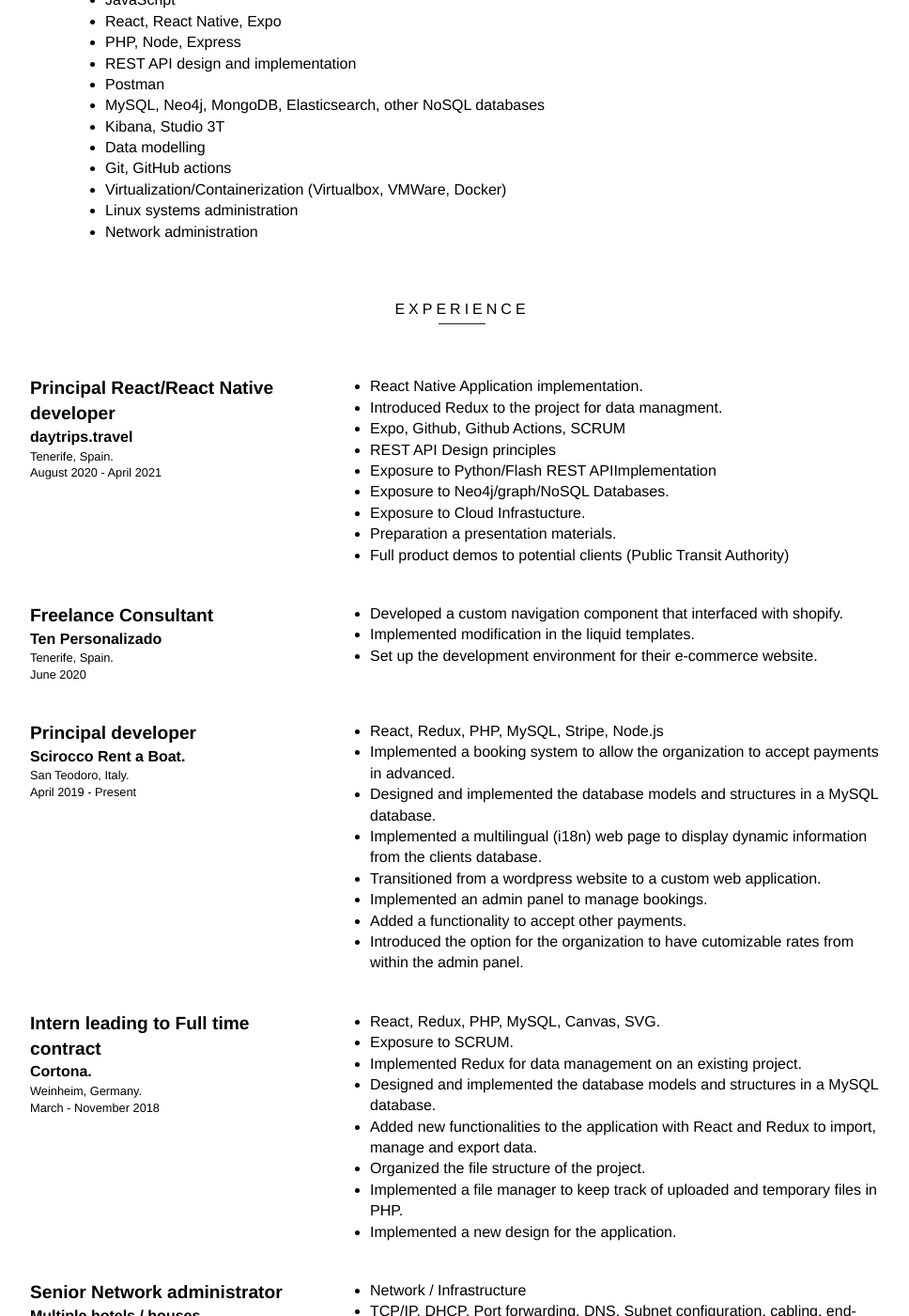
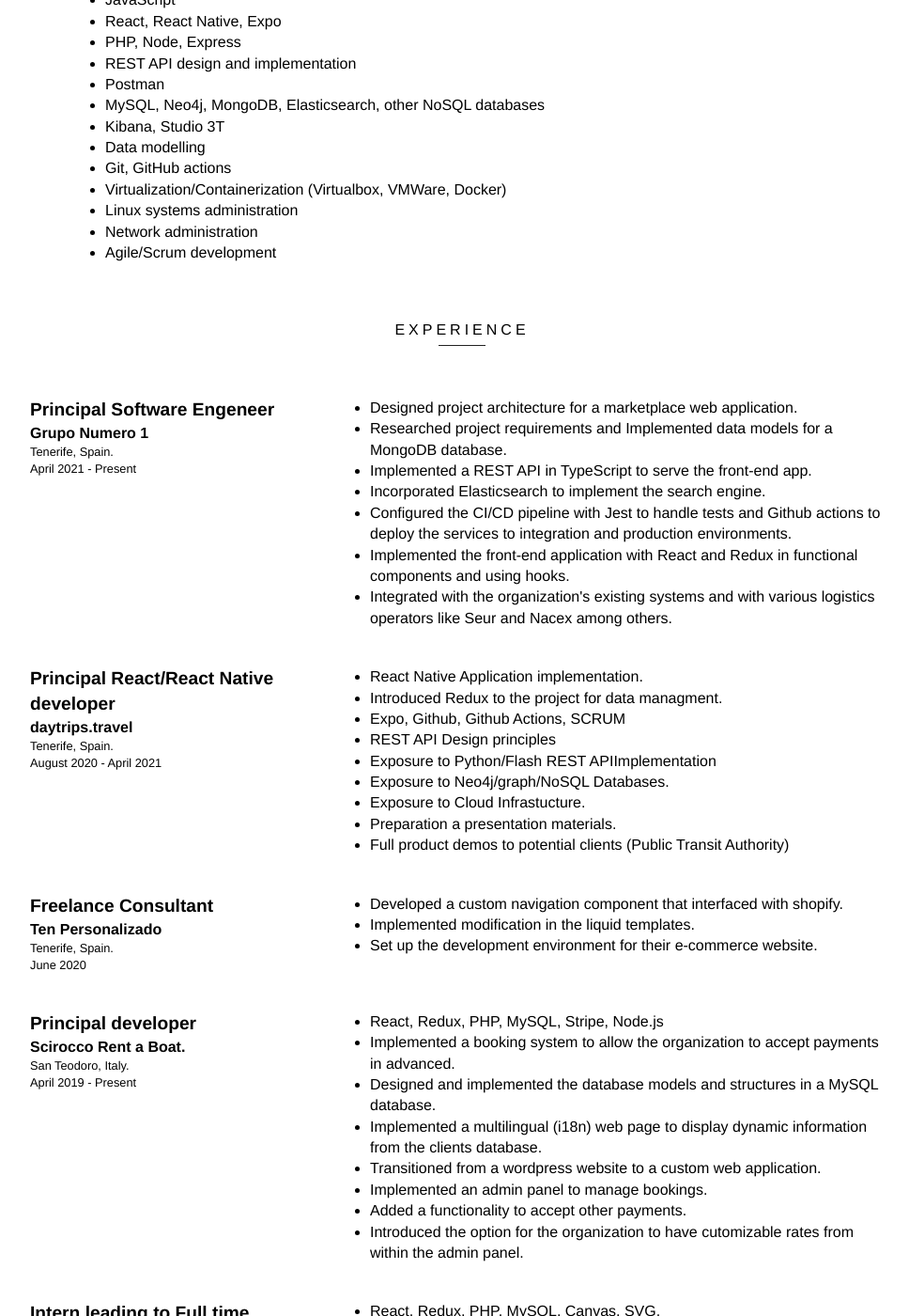
Before and after one commit to tvcologan/resume-site-jekyll, a Jekyll site: the page built from index.html, in a window 1280 px wide and 1400 px high, scrolled down 718 px. Shown: the whole window at 94% size, without its empty margins (148-1116 px from the left). Built offline with Jekyll 4.4.1, drawn with Linux system fonts in a browser that asks for light colours; some of the changed text lies outside the part shown.

Commit message:
Added Gn1 info

```diff
--- a/_data/jobs.yml
+++ b/_data/jobs.yml
@@ -1,3 +1,16 @@
+- title: Principal Software Engeneer
+  company: Grupo Numero 1
+  location: Tenerife, Spain.
+  period: April 2021 - Present
+  duties:
+    - description: Designed project architecture for a marketplace web application.
+    - description: Researched project requirements and Implemented data models for a MongoDB database.
+    - description: Implemented a REST API in TypeScript to serve the front-end app.
+    - description: Incorporated Elasticsearch to implement the search engine.
+    - description: Configured the CI/CD pipeline with Jest to handle tests and Github actions to deploy the services to integration and production environments.
+    - description: Implemented the front-end application with React and Redux in functional components and using hooks.
+    - description: Integrated with the organization's existing systems and with various logistics operators like Seur and Nacex among others.
+
 - title: Principal React/React Native developer
   company: daytrips.travel
   location: Tenerife, Spain.
@@ -54,7 +67,7 @@
   company: Multiple hotels / houses.
   url: https://haciendacuatroventanas.com
   location: Tenerife, Spain
-  period: "2018-Present"
+  period: "2018 - Present"
   duties:
     - description: Network / Infrastructure
     - description: TCP/IP, DHCP, Port forwarding, DNS, Subnet configuration, cabling, end-device configuration.
--- a/_data/skills.yml
+++ b/_data/skills.yml
@@ -12,3 +12,4 @@
     - description: Virtualization/Containerization (Virtualbox, VMWare, Docker)
     - description: Linux systems administration
     - description: Network administration
+    - description: Agile/Scrum development
```
